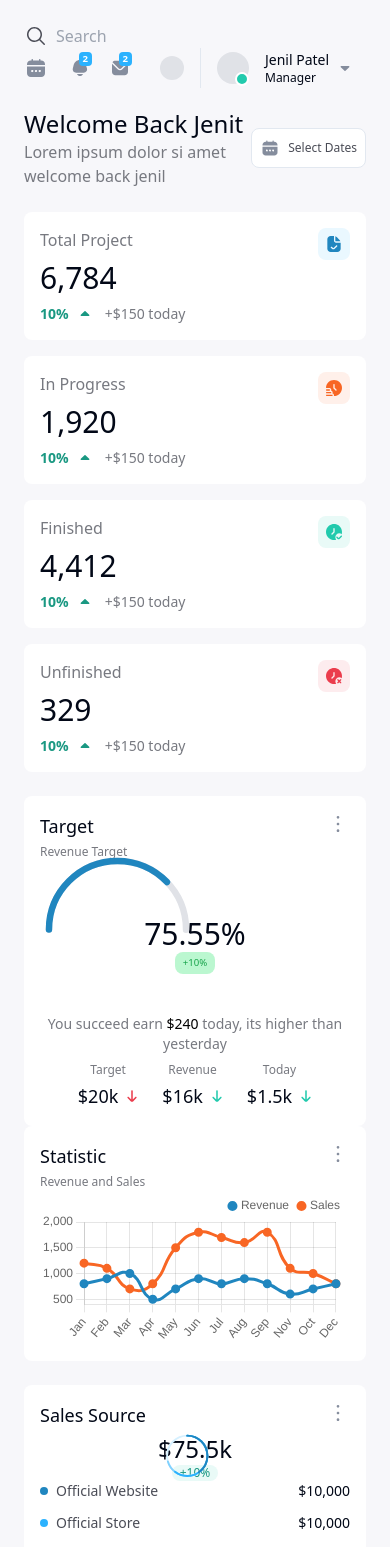
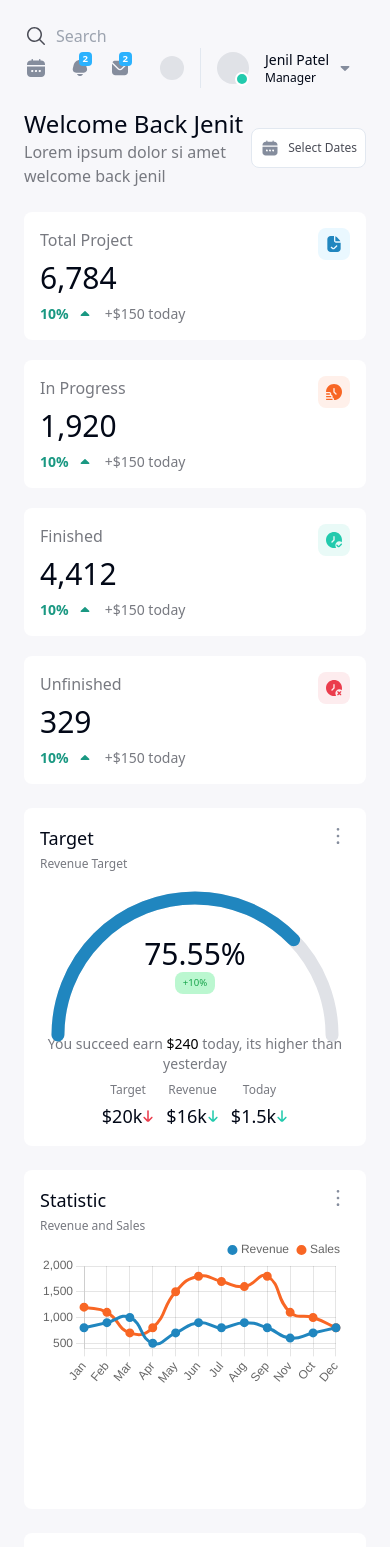
Before and after one commit to mvp5464/assignment-app, a Next.js app: page /dashboard in a window 390 px wide. Shown: the top 1547 px of the page. Built offline with nearby package versions, Linux system fonts and the light colour scheme.

Commit message:
made responsive

```diff
--- a/src/components/Dashboard.tsx
+++ b/src/components/Dashboard.tsx
@@ -13,13 +13,12 @@ const Dashboard = () => {
   return (
     <div>
       <div className="mb-6">
-        {/* <SheetSide /> */}
         <TitleSection />
       </div>
       <div className="mb-6">
         <MainInfoSection />
       </div>
-      <div className="md:grid md:grid-cols-[1fr,2fr]  gap-6 mb-6">
+      <div className="grid md:grid-cols-[1fr,2fr] grid-cols-1 md:grid-rows-1 grid-rows-[1fr,1fr] gap-6 mb-6">
         <div>
           <TargetSection />
         </div>
@@ -27,7 +26,7 @@ const Dashboard = () => {
           <StatisticSection />
         </div>
       </div>
-      <div className="md:grid md:grid-cols-3 gap-6 mb-6">
+      <div className="grid md:grid-cols-3 grid-cols-1 md:grid-rows-1 grid-rows-3 gap-6 mb-6">
         <div>
           <SalesSourceSection />
         </div>
@@ -38,7 +37,7 @@ const Dashboard = () => {
           <TopCategorySection />
         </div>
       </div>
-      <div className="md:grid md:grid-cols-[2fr,1fr] gap-6 mb-4s">
+      <div className="grid md:grid-cols-[2fr,1fr] grid-cols-1 md:grid-rows-1 grid-rows-[1fr,1fr] gap-6 mb-4s">
         <div>
           <RecentOrdersSection />
         </div>
--- a/src/components/cards/MainInfoCard.tsx
+++ b/src/components/cards/MainInfoCard.tsx
@@ -16,7 +16,6 @@ const MainInfoCard = ({
   icon: React.JSX.Element;
 }) => {
   return (
-    <div className="mb-4">
     <Wrapper>
       <div className="flex justify-between w-full">
         <div className="flex flex-col gap-2">
@@ -40,7 +39,6 @@ const MainInfoCard = ({
         <div>{icon}</div>
       </div>
     </Wrapper>
-    </div>
   );
 };
 
--- a/src/components/cards/RecentOrdersCard.tsx
+++ b/src/components/cards/RecentOrdersCard.tsx
@@ -18,7 +18,7 @@ const RecentOrdersCard = ({
   status: "Processing" | "Shiped" | "Delivered";
 }) => {
   return (
-    <div className="border-b overflow-y-auto">
+    <div className="border-b">
       <div className="grid grid-cols-[4fr,3fr,2fr,2fr,2fr] justify-center items-center py-3">
         <div className="flex items-center gap-2">
           <div className="h-10 w-10 rounded-lg bg-[#E0E2E7]" />
--- a/src/components/cards/TargetSectionCard.tsx
+++ b/src/components/cards/TargetSectionCard.tsx
@@ -13,7 +13,7 @@ const TargetSectionCard = ({
   return (
     <div className="flex justify-center items-center flex-col gap-1">
       <div className="text-xs text-lightGray">{title}</div>
-      <div className="flex justify-center items-center gap-2">
+      <div className="flex justify-center items-center md:gap-2">
         <div className="font-[500] text-lg">${digit}</div>
         <div>
           {arrow === "up" ? (
--- a/src/components/sections/MainInfoSection.tsx
+++ b/src/components/sections/MainInfoSection.tsx
@@ -7,7 +7,7 @@ import UnfinishedBoxIcon from "../icons/UnfinishtedBoxIcon";
 
 const MainInfoSection = () => {
   return (
-    <div className=" md:flex justify-between items-center w-full gap-5">
+    <div className=" flex flex-col md:flex-row justify-between items-center w-full gap-5">
       <MainInfoCard
         title={"Total Project"}
         numbers={"6,784"}
--- a/src/components/sections/RecentOrdersSection.tsx
+++ b/src/components/sections/RecentOrdersSection.tsx
@@ -6,9 +6,8 @@ import ArrowDownIcon from "../icons/ArrowDownIcon";
 
 const RecentOrdersSection = () => {
   return (
-    <div className="overflow-y-auto ">
     <Wrapper>
-        <div className="flex justify-between items-center ">
+      <div className="flex justify-between items-center">
         <div className="flex justify-center items-center gap-3">
           <div className="font-[500] text-lg mb-1">Recent Orders</div>
           <div className="bg-[#E9FAF7] p-1 text-sm text-[#1A9882] rounded-lg">
@@ -29,7 +28,8 @@ const RecentOrdersSection = () => {
           </div>
         </div>
       </div>
-        <div className="grid grid-cols-[4fr,3fr,2fr,2fr,2fr] gap-5 py-3 overflow-y-auto -mx-4 px-4 bg-[#F0F1F3]">
+      <div className="overflow-x-auto">
+        <div className="grid grid-cols-[4fr,3fr,2fr,2fr,2fr] gap-5 py-3 -mx-4 px-4 bg-[#F0F1F3]">
           <div className="flex justify-between items-center ml-4s text-sm">
             <span>Product</span>
             <ArrowDownIcon className="w-4 h-4" />
@@ -45,7 +45,7 @@ const RecentOrdersSection = () => {
           </div>
           <div>Action</div>
         </div>
-        <div>
+        <div className=" w-[30rem">
           <RecentOrdersCard
             productName={"Handmande Pouch"}
             productDetails={"+3 other products"}
@@ -63,6 +63,8 @@ const RecentOrdersSection = () => {
             status={"Processing"}
           />
         </div>
+      </div>
+
       <div className="flex justify-between items-center mt-4">
         <div className="text-sm text-lightGray">Showing 1-5 from 100</div>
         <div className="flex justify-center items-center  gap-2">
@@ -87,7 +89,6 @@ const RecentOrdersSection = () => {
         </div>
       </div>
     </Wrapper>
-    </div>
   );
 };
 
--- a/src/components/sections/SalesSourceSection.tsx
+++ b/src/components/sections/SalesSourceSection.tsx
@@ -9,8 +9,7 @@ const SalesSourceSection = () => {
     <Wrapper>
       <div className=" flex flex-col justify-center h-full ">
         <CardsTopCard title="Sales Source" />
-        <div className="grow flex flex-col justify-center items-center relative w-full">
-          <div className="w-full flex justify-center items-center ">
+        <div className="grow min-h-48 flex flex-col justify-center items-center relative w-full">
           <CircleShowIcon
             type="full"
             percentage={100}
@@ -35,7 +34,6 @@ const SalesSourceSection = () => {
             color={"#80D1FE"}
             className="w-[95%] h-[95%] z-30 absolute -top-0 left-0"
           />
-          </div>
           <div className="font-[500] text-2xl">$75.5k</div>
           <div className="bg-[#E9FAF7] text-[#1A9882] px-2 rounded-lg text-xs">
             +10%
--- a/src/components/sections/TargetSection.tsx
+++ b/src/components/sections/TargetSection.tsx
@@ -9,21 +9,21 @@ const TargetSection = () => {
     <div className="w-full h-full">
       <Wrapper>
         <CardsTopCard title={"Target"} subTitle={"Revenue Target"} />
-        <div className="flex justify-center items-center flex-col mt-14 mb-10 relative">
-          <div className="w-full absolute -top-16 left-0 felx justify-center items-center">
+        <div className="flex justify-center items-center flex-col mt-16 md:mb-14 mb-10 relative">
+          <div className="w-full absolute md:-top-16 -top-14 left-0 flex justify-center items-center">
             <CircleShowIcon
               type="half"
               percentage={100}
               color={"#E0E2E7"}
-              className="md:w-full md:h-full w-1/2 h-1/2 -rotate-90"
+              className="w-full h-full -rotate-90"
             />
           </div>
-          <div className="w-full absolute -top-16 left-0 ">
+          <div className="w-full absolute md:-top-16 -top-14 left-0 flex justify-center items-center ">
             <CircleShowIcon
               type="half"
               percentage={75.55}
               color={"#2086BF"}
-              className="md:w-full md:h-full w-1/2 h-1/2 -rotate-90 z-10 "
+              className="w-full h-full -rotate-90 z-10 "
             />
           </div>
           <div className="text-3xl font-[500]">75.55%</div>
@@ -35,7 +35,7 @@ const TargetSection = () => {
           You succeed earn <span className="text-black">$240</span> today, its
           higher than yesterday
         </div>
-        <div className="flex justify-center items-center gap-6">
+        <div className="flex justify-center items-center md:gap-6 gap-3">
           <TargetSectionCard title={"Target"} digit={"20k"} arrow="down" />
           <TargetSectionCard title={"Revenue"} digit={"16k"} arrow="up" />
           <TargetSectionCard title={"Today"} digit={"1.5k"} arrow="up" />
```
Lines whose indentation alone changed are shown as unchanged.
